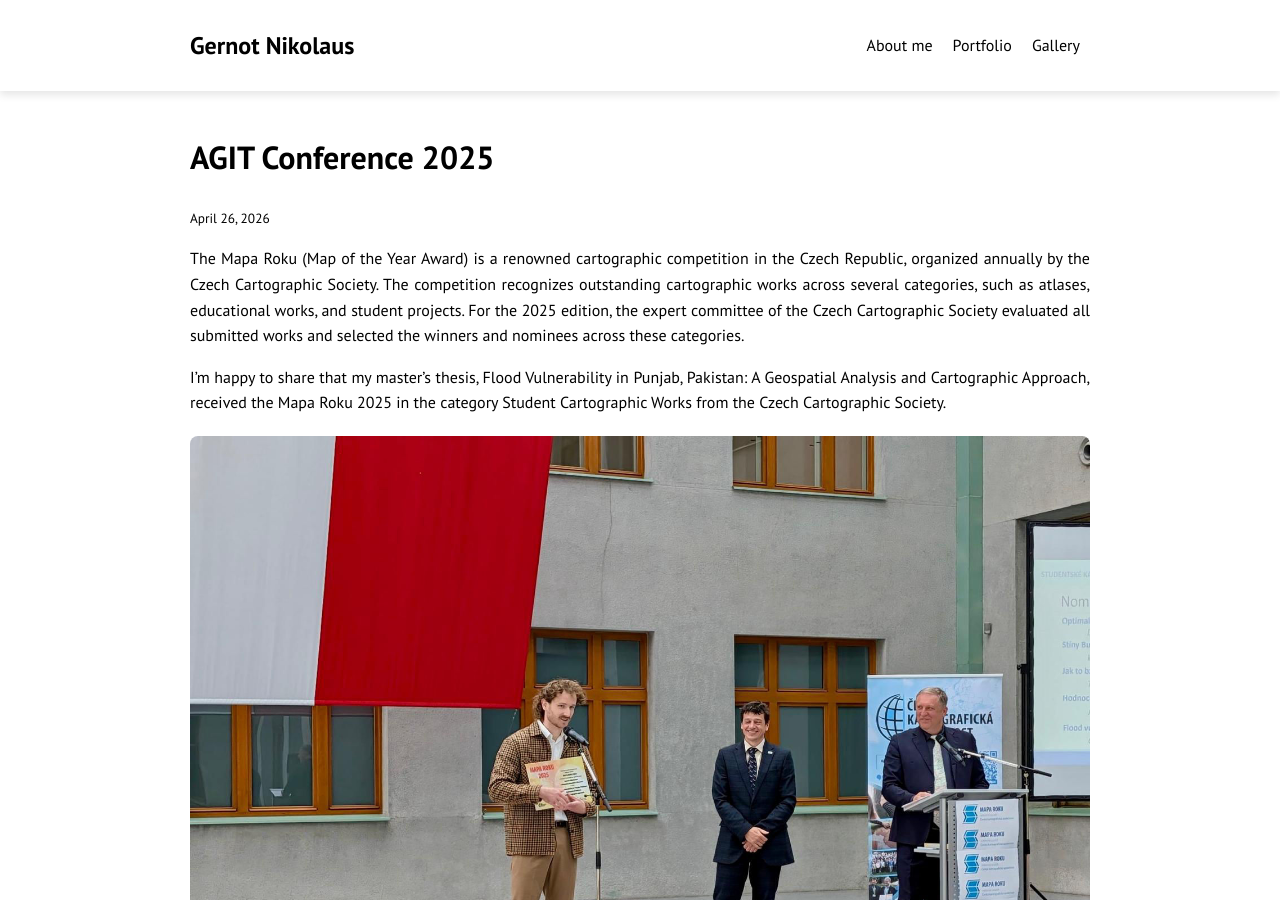
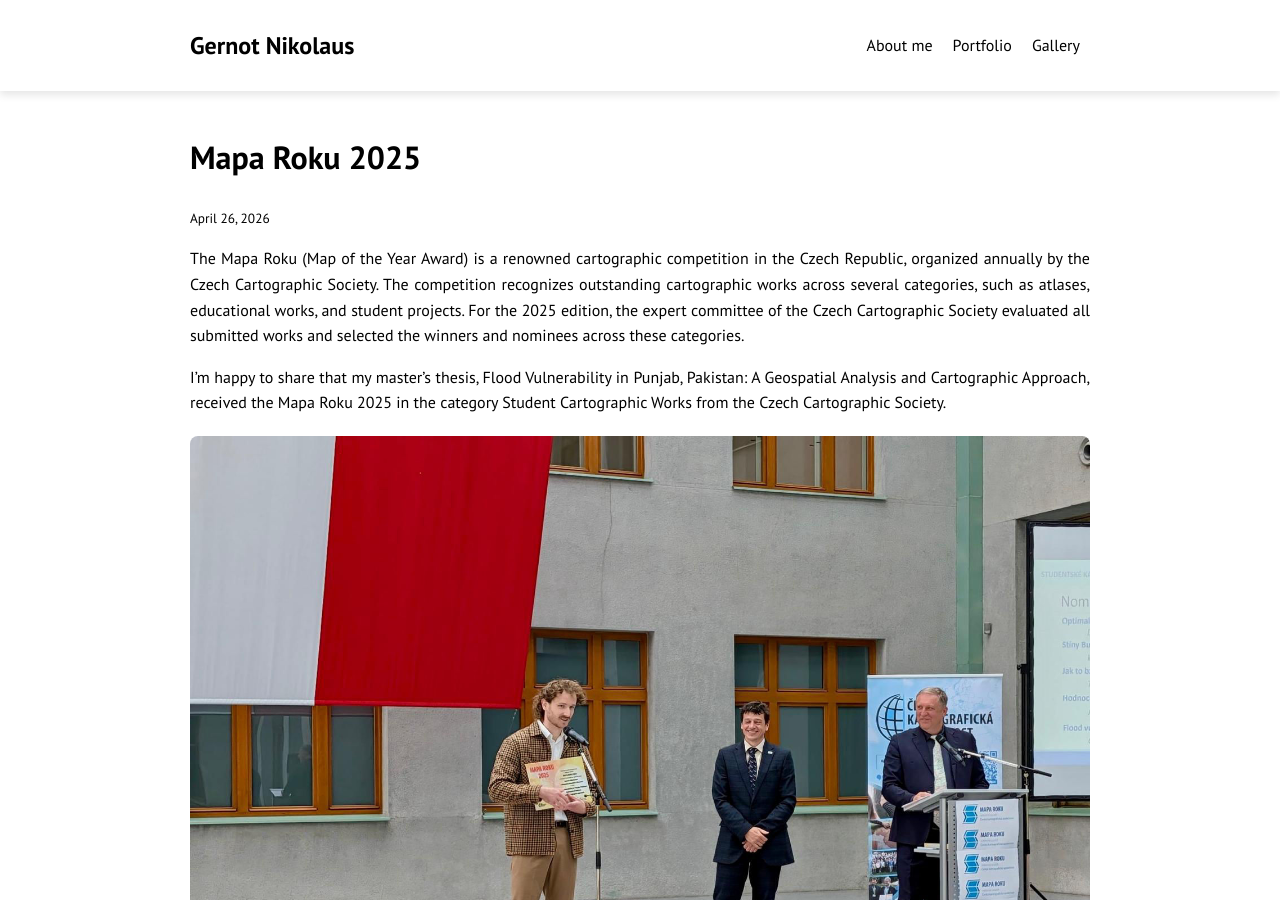
Before and after one commit to gernotnikolaus/gernotnikolaus.github.io, a Jekyll site: the page built from _posts/2026-04-26-MapaRoku2025.md, in a window 1280 px wide and 900 px high. Built offline with Jekyll 4.4.1, drawn with Linux system fonts in a browser that asks for light colours.

Commit message:
mapa roku

```diff
--- a/_posts/2026-04-26-MapaRoku2025.md
+++ b/_posts/2026-04-26-MapaRoku2025.md
@@ -1,6 +1,6 @@
 ---
 layout: default
-title: "AGIT Conference 2025"
+title: "Mapa Roku 2025"
 date: 2026-04-26
 categories: [insight]
 tags: [research, award]
```
